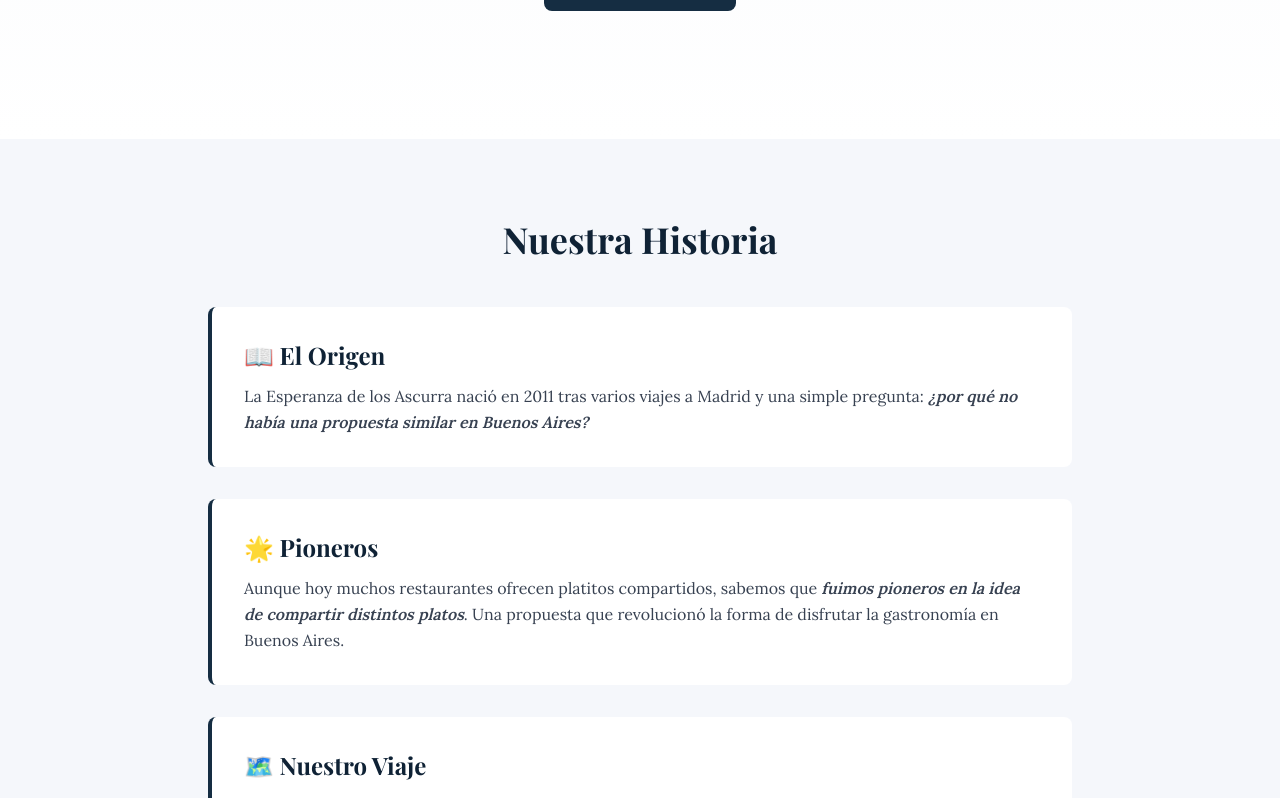
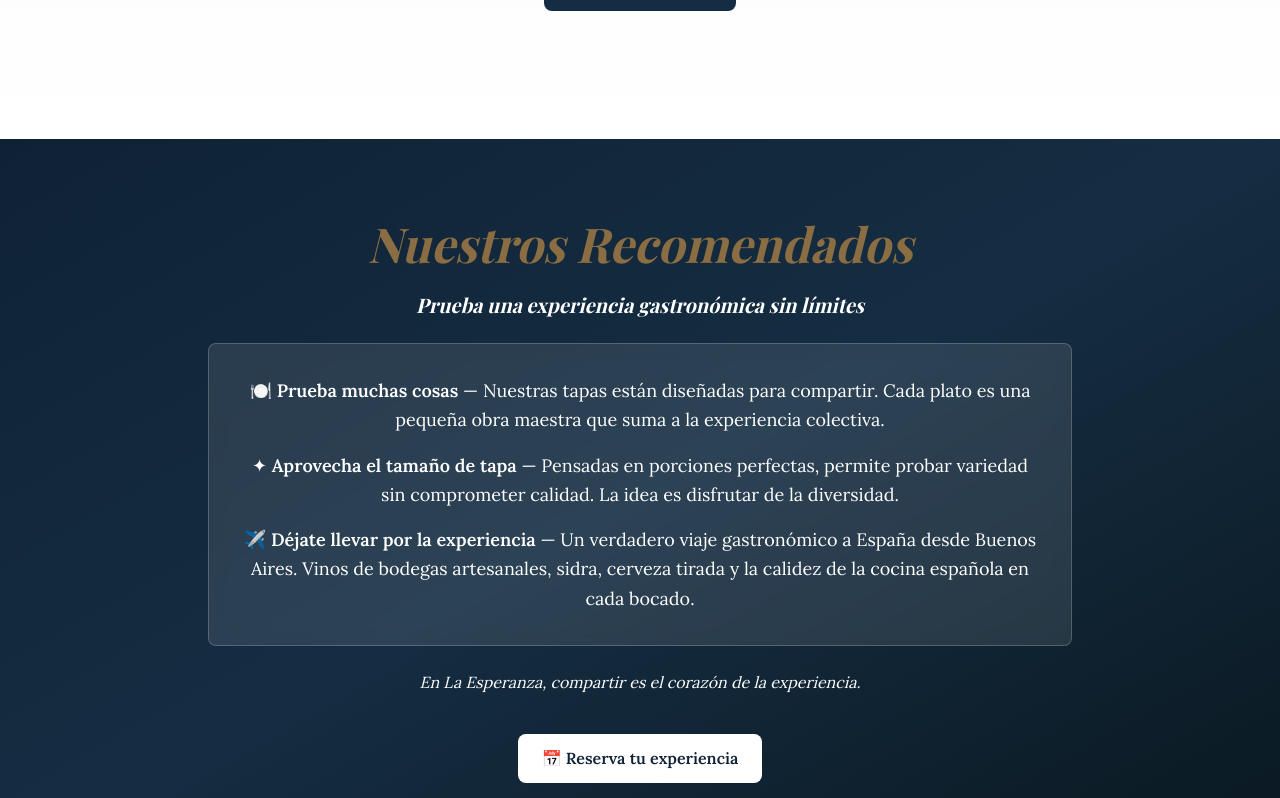
Before and after one commit to beruesperanza-hue/sistema-reservas-la-esperanza, a Next.js app: page / in a window 1280 px wide. Shown: the part 700-1498 px from the top of the page. Built offline with nearby package versions, Linux system fonts and the light colour scheme; a web font is replaced by a local one.

Commit message:
Add recommended section and reorganize page sections

```diff
--- a/app/page.tsx
+++ b/app/page.tsx
@@ -2,6 +2,7 @@ import Link from 'next/link';
 import Header from '@/components/common/Header';
 import Footer from '@/components/common/Footer';
 import DiscountBanner from '@/components/common/DiscountBanner';
+import RecommendedSection from '@/components/common/RecommendedSection';
 import ReviewsSection from '@/components/common/ReviewsSection';
 
 export default function Home() {
@@ -32,6 +33,10 @@ export default function Home() {
           </div>
         </div>
       </section>
+
+      <RecommendedSection />
+
+      <ReviewsSection />
 
       {/* Historia Section */}
       <section className="py-20 bg-esperanza-50">
@@ -85,8 +90,6 @@ export default function Home() {
         </div>
       </section>
 
-      <ReviewsSection />
-
       <Footer />
     </div>
   );
--- /dev/null
+++ b/components/common/RecommendedSection.tsx
@@ -0,0 +1,41 @@
+'use client';
+
+export default function RecommendedSection() {
+  return (
+    <section className="py-20 bg-gradient-to-br from-esperanza-700 via-esperanza-600 to-esperanza-800 text-white">
+      <div className="container mx-auto px-4 max-w-4xl">
+        <div className="text-center">
+          <h2 className="text-5xl font-serif font-bold mb-6 italic">Nuestros Recomendados</h2>
+
+          <div className="space-y-6 mb-10">
+            <p className="text-xl font-serif italic">
+              Prueba una experiencia gastronómica sin límites
+            </p>
+
+            <div className="bg-white bg-opacity-10 backdrop-blur border border-white border-opacity-20 rounded-lg p-8 space-y-4">
+              <p className="text-lg leading-relaxed font-body">
+                🍽️ <span className="font-semibold">Prueba muchas cosas</span> — Nuestras tapas están diseñadas para compartir. Cada plato es una pequeña obra maestra que suma a la experiencia colectiva.
+              </p>
+
+              <p className="text-lg leading-relaxed font-body">
+                ✦ <span className="font-semibold">Aprovecha el tamaño de tapa</span> — Pensadas en porciones perfectas, permite probar variedad sin comprometer calidad. La idea es disfrutar de la diversidad.
+              </p>
+
+              <p className="text-lg leading-relaxed font-body">
+                ✈️ <span className="font-semibold">Déjate llevar por la experiencia</span> — Un verdadero viaje gastronómico a España desde Buenos Aires. Vinos de bodegas artesanales, sidra, cerveza tirada y la calidez de la cocina española en cada bocado.
+              </p>
+            </div>
+
+            <p className="text-base text-opacity-90 italic">
+              En La Esperanza, compartir es el corazón de la experiencia.
+            </p>
+          </div>
+
+          <a href="/reservas" className="inline-block btn btn-lg bg-white text-esperanza-700 hover:bg-gray-100 font-semibold">
+            📅 Reserva tu experiencia
+          </a>
+        </div>
+      </div>
+    </section>
+  );
+}
```
